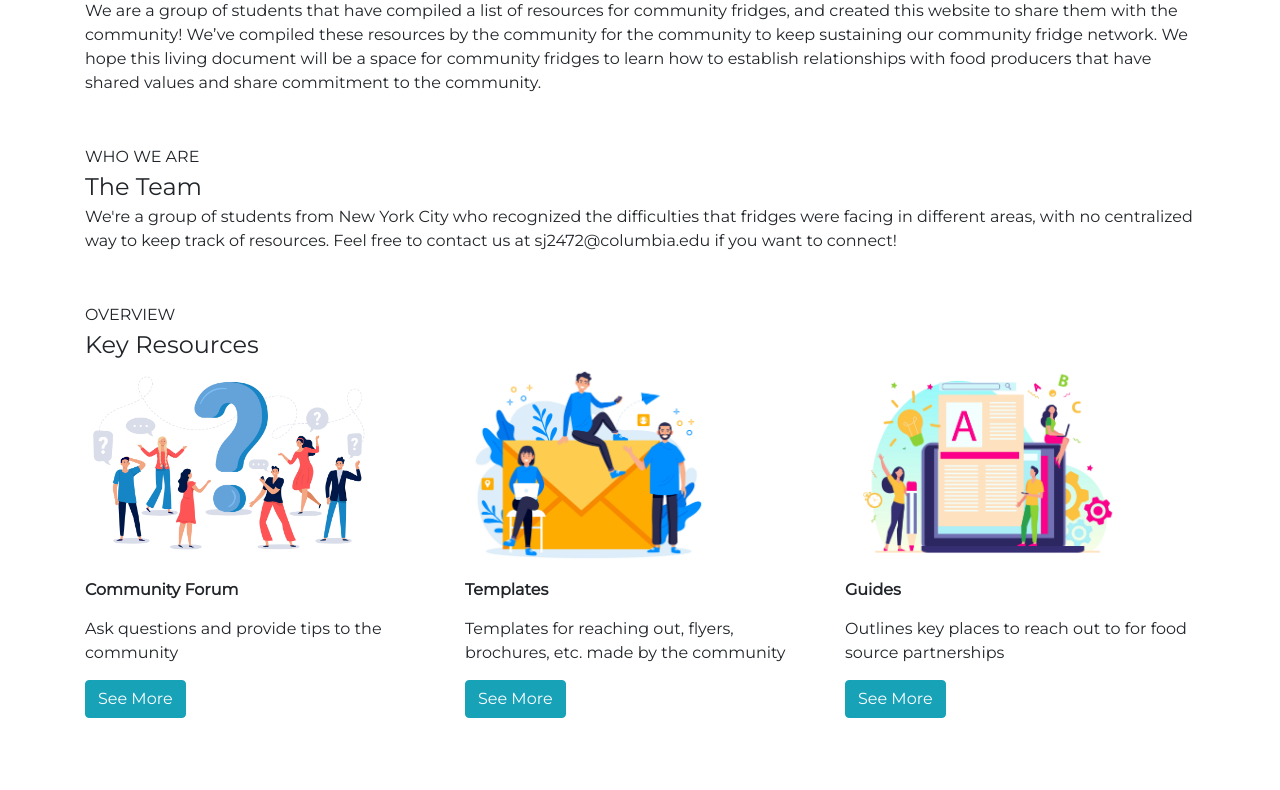
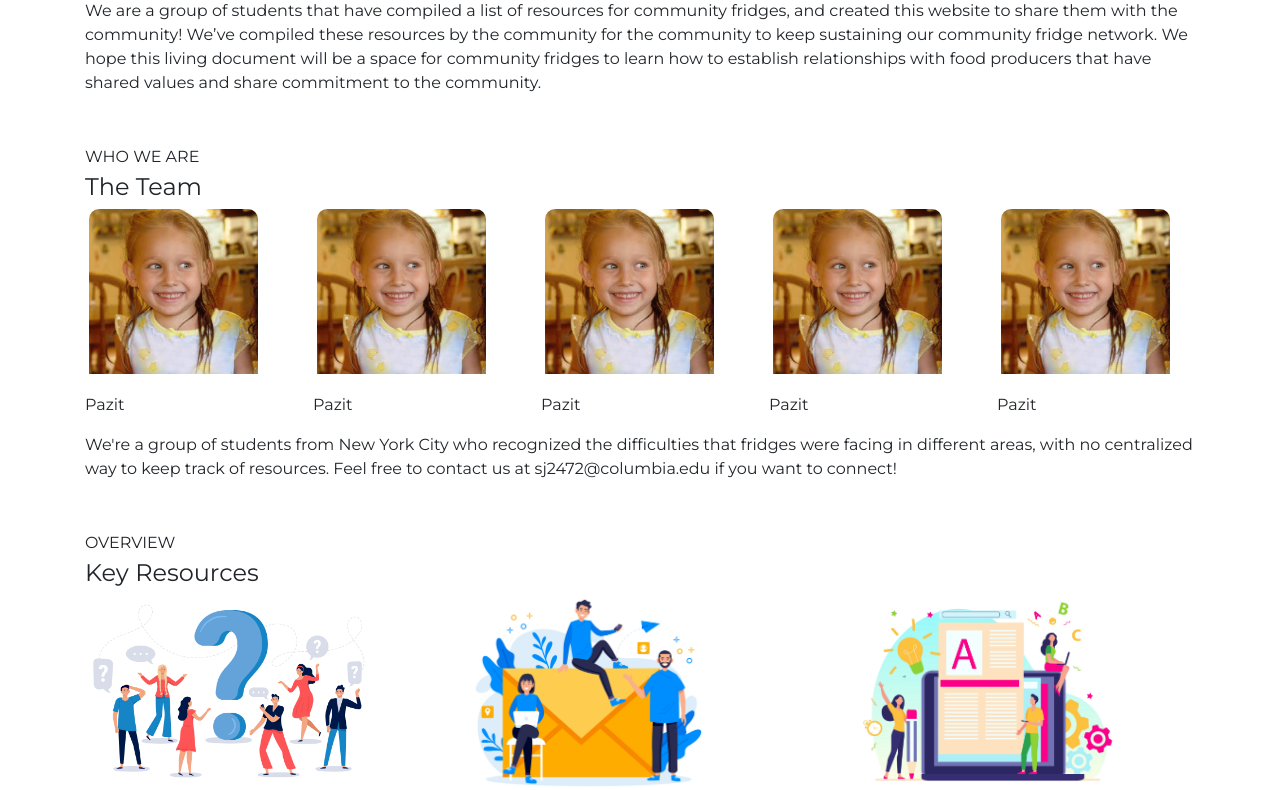
Before and after one commit to zoepanas/cf-resources, a Flask app: page /getting-started in a window 1280 px wide. Shown: the part 525-1315 px from the top of the page. Run offline with Flask 2, Linux system fonts and the light colour scheme; some libraries are stand-ins or nearby versions.

Commit message:
Added image styling to getting started page

```diff
--- a/static/css/index.css
+++ b/static/css/index.css
@@ -58,7 +58,7 @@ p.in-header-block {
 
 .gs-section {
   padding-bottom: 50px;
-  font-family: 'Montserrat';
+  font-family: "Montserrat";
 }
 
 .gs-subgroup {
@@ -72,3 +72,12 @@ p.in-header-block {
 .gs-subgroup-item {
   padding-bottom: 15px;
 }
+
+.team-img {
+  height: 180px;
+  border-radius: 10px;
+  margin: 0.25rem;
+}
+
+.center-images {
+}
--- a/templates/getting-started.html
+++ b/templates/getting-started.html
@@ -22,11 +22,16 @@
         <h2 class="in-h-section">🌱 Getting Started</h2>
         <p class="in-h-section">
           We welcome you to the community fridge resource guide! See an overview
-          of our mission, who we are, and some key resources to get started with.
+          of our mission, who we are, and some key resources to get started
+          with.
         </p>
       </div>
       <div class="col-md-6">
-        <img class="pull-right img-responsive" src='/static/img/fridge.png' alt='cartoon image of two people near an open fridge'>
+        <img
+          class="pull-right img-responsive"
+          src="/static/img/fridge.png"
+          alt="cartoon image of two people near an open fridge"
+        />
       </div>
     </div>
 
@@ -35,14 +40,13 @@
         <div class="gs-section-header">OVERVIEW</div>
         <div class="sort-header">About CFR</div>
         <div>
-          We are a group of students that have compiled a list of
-          resources for community fridges, and created this website
-          to share them with the community! We’ve compiled these resources
-          by the community for the community to keep sustaining our
-          community fridge network. We hope this living document will
-          be a space for community fridges to learn how to establish
-          relationships with food producers that have shared values
-          and share commitment to the community.
+          We are a group of students that have compiled a list of resources for
+          community fridges, and created this website to share them with the
+          community! We’ve compiled these resources by the community for the
+          community to keep sustaining our community fridge network. We hope
+          this living document will be a space for community fridges to learn
+          how to establish relationships with food producers that have shared
+          values and share commitment to the community.
         </div>
       </div>
     </div>
@@ -51,6 +55,48 @@
       <div class="col-12">
         <div class="gs-section-header">WHO WE ARE</div>
         <div class="sort-header">The Team</div>
+        <div class="row gs-subgroup center-images">
+          <div class="col">
+            <img
+              class="team-img gs-subgroup-item"
+              src="../static/img/author1.jpg"
+              alt=""
+            />
+            <p>Pazit</p>
+          </div>
+          <div class="col">
+            <img
+              class="team-img gs-subgroup-item"
+              src="../static/img/author1.jpg"
+              alt=""
+            />
+            <p>Pazit</p>
+          </div>
+          <div class="col">
+            <img
+              class="team-img gs-subgroup-item"
+              src="../static/img/author1.jpg"
+              alt=""
+            />
+            <p>Pazit</p>
+          </div>
+          <div class="col">
+            <img
+              class="team-img gs-subgroup-item"
+              src="../static/img/author1.jpg"
+              alt=""
+            />
+            <p>Pazit</p>
+          </div>
+          <div class="col">
+            <img
+              class="team-img gs-subgroup-item"
+              src="../static/img/author1.jpg"
+              alt=""
+            />
+            <p>Pazit</p>
+          </div>
+        </div>
         <div>
           We're a group of students from New York City who recognized the
           difficulties that fridges were facing in different areas, with no
@@ -65,13 +111,16 @@
         <div class="gs-section-header">OVERVIEW</div>
         <div class="sort-header">Key Resources</div>
         <div class="row">
-
           <div class="col-4 gs-subgroup">
             <div class="gs-subgroup-item">
               <img class="gs-img" src="../static/img/forum.png" alt="" />
             </div>
-            <div class="gs-subgroup-header gs-subgroup-item">Community Forum</div>
-            <div class="gs-subgroup-item">Ask questions and provide tips to the community</div>
+            <div class="gs-subgroup-header gs-subgroup-item">
+              Community Forum
+            </div>
+            <div class="gs-subgroup-item">
+              Ask questions and provide tips to the community
+            </div>
             <div class="gs-subgroup-item">
               <a href="/forum" type="button" class="btn btn-info">See More</a>
             </div>
@@ -87,7 +136,9 @@
               community
             </div>
             <div class="gs-subgroup-item">
-              <a href="/templates" type="button" class="btn btn-info">See More</a>
+              <a href="/templates" type="button" class="btn btn-info"
+                >See More</a
+              >
             </div>
           </div>
 
```
